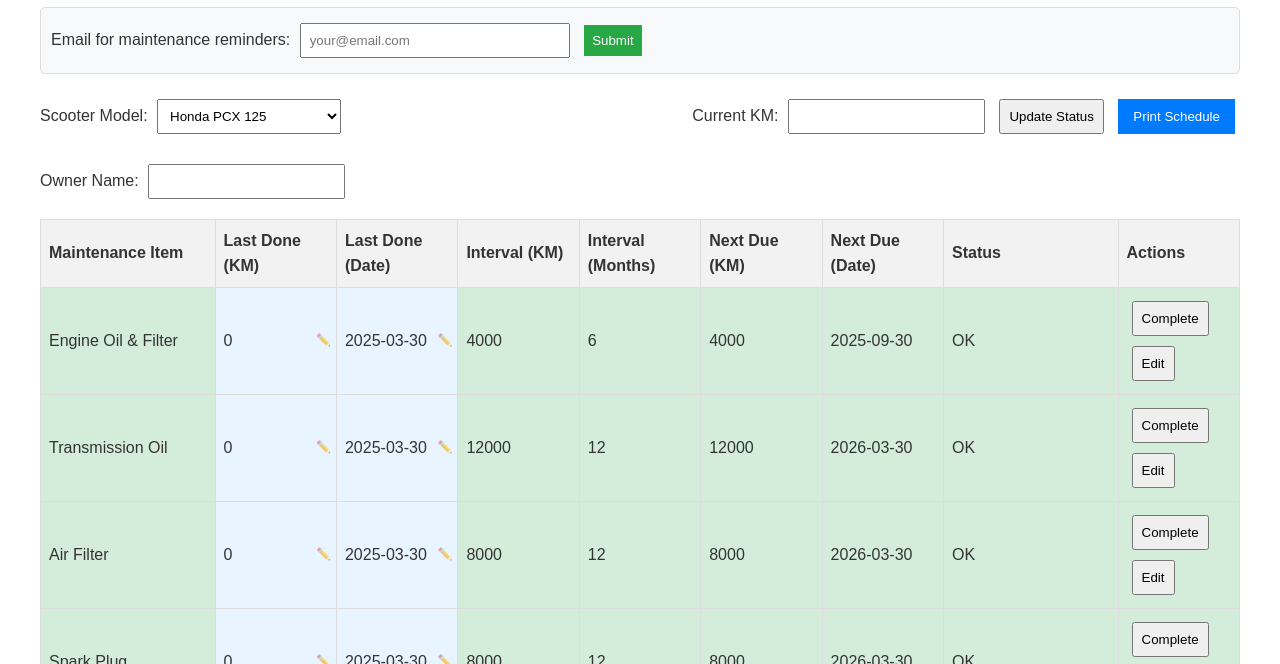
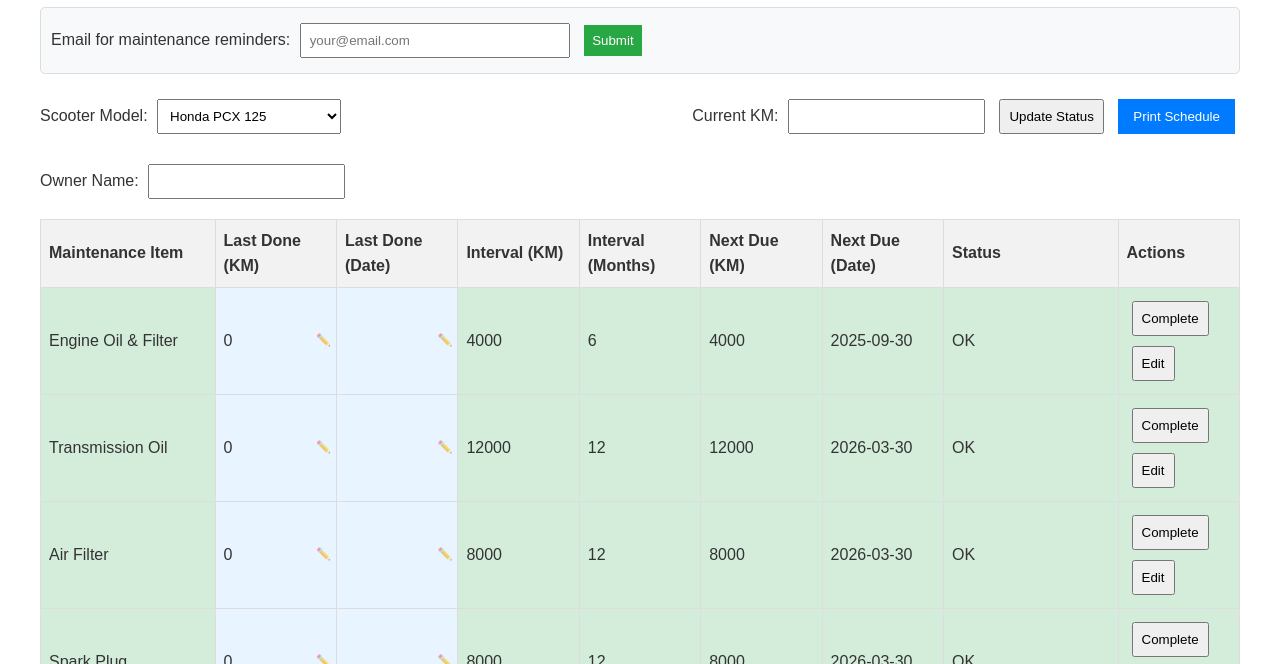
Before and after one commit to losvecos/simple-html-page, a plain HTML site: page docs/index.html in a window 1280 px wide. Shown: the part 106-770 px from the top of the page. Drawn offline with Linux system fonts and the light colour scheme.

Commit message:
Update maintenance tracker: modified calculateNextDueValues function to handle either KM or date input

```diff
--- a/docs/index.html
+++ b/docs/index.html
@@ -472,9 +472,15 @@
             const lastDoneDate = row.cells[2].textContent;
             const kmInterval = parseInt(row.cells[3].textContent);
             const monthInterval = parseInt(row.cells[4].textContent);
+            const currentKm = parseInt(document.getElementById('current-km').value) || 0;
 
-            // Calculate next due KM
-            row.cells[5].textContent = lastDoneKm + kmInterval;
+            // Calculate next due KM if last done KM is provided
+            if (lastDoneKm > 0) {
+                row.cells[5].textContent = lastDoneKm + kmInterval;
+            } else {
+                // If no last done KM, use current KM as base
+                row.cells[5].textContent = currentKm + kmInterval;
+            }
 
             // Calculate next due date if last done date is provided
             if (lastDoneDate) {
@@ -512,16 +518,6 @@
             const rows = document.querySelectorAll('#maintenance-items tr');
             rows.forEach(row => {
                 // Update next due values based on available information
-                const lastDoneKm = parseInt(row.cells[1].textContent) || 0;
-                const lastDoneDate = row.cells[2].textContent;
-                const kmInterval = parseInt(row.cells[3].textContent);
-
-                // If last done date is empty and last done km is 0, set last done date to today
-                if (!lastDoneDate.trim() && lastDoneKm === 0) {
-                    row.cells[2].textContent = new Date().toISOString().split('T')[0];
-                }
-
-                // Recalculate next due values
                 calculateNextDueValues(row);
 
                 // Update status
```
